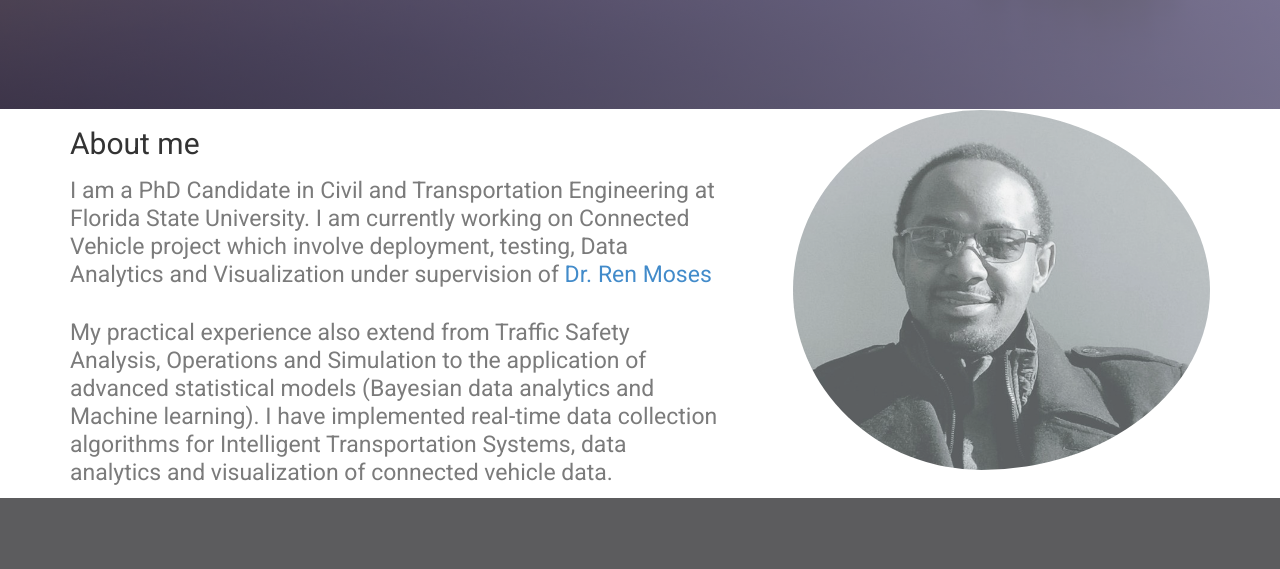
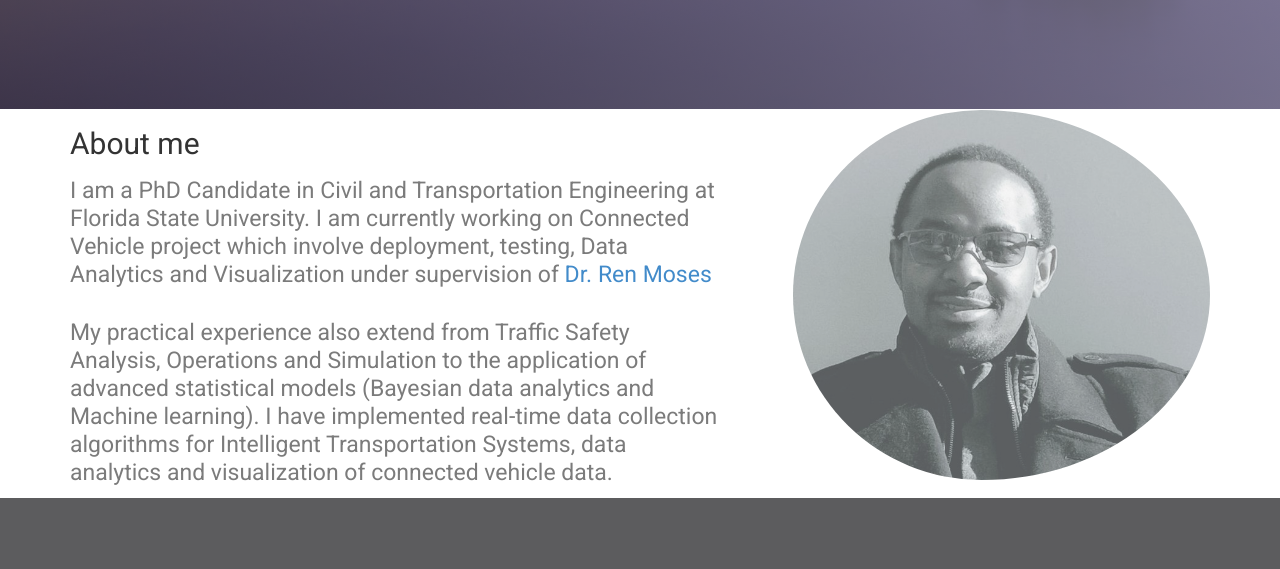
Before and after one commit to ekidando/Emma, a Jekyll site: the page built from index.html, in a window 1280 px wide. Shown: the part 740-1309 px from the top of the page. Built offline with Jekyll 4.4.1, drawn with Linux system fonts in a browser that asks for light colours; nearby versions of some CDN libraries; some web fonts are replaced.

Commit message:
Update index.html

```diff
--- a/index.html
+++ b/index.html
@@ -39,7 +39,7 @@ published: true
       </div><!-- .col-md-7 close -->
       <div class="col-md-5 col-sm-12">
         <div class="block">
-         <div><img class="centered-and-cropped" width="300" height="360" style="border-radius:50%; opacity: 0.7;" src="img/2-2.jpg" alt="Img"></div>
+         <div><img class="centered-and-cropped" width="300" height="370" style="border-radius:50%; opacity: 0.7;" src="img/2-2.jpg" alt="Img"></div>
         </div>
       </div><!-- .col-md-5 close -->
     </div>
```
